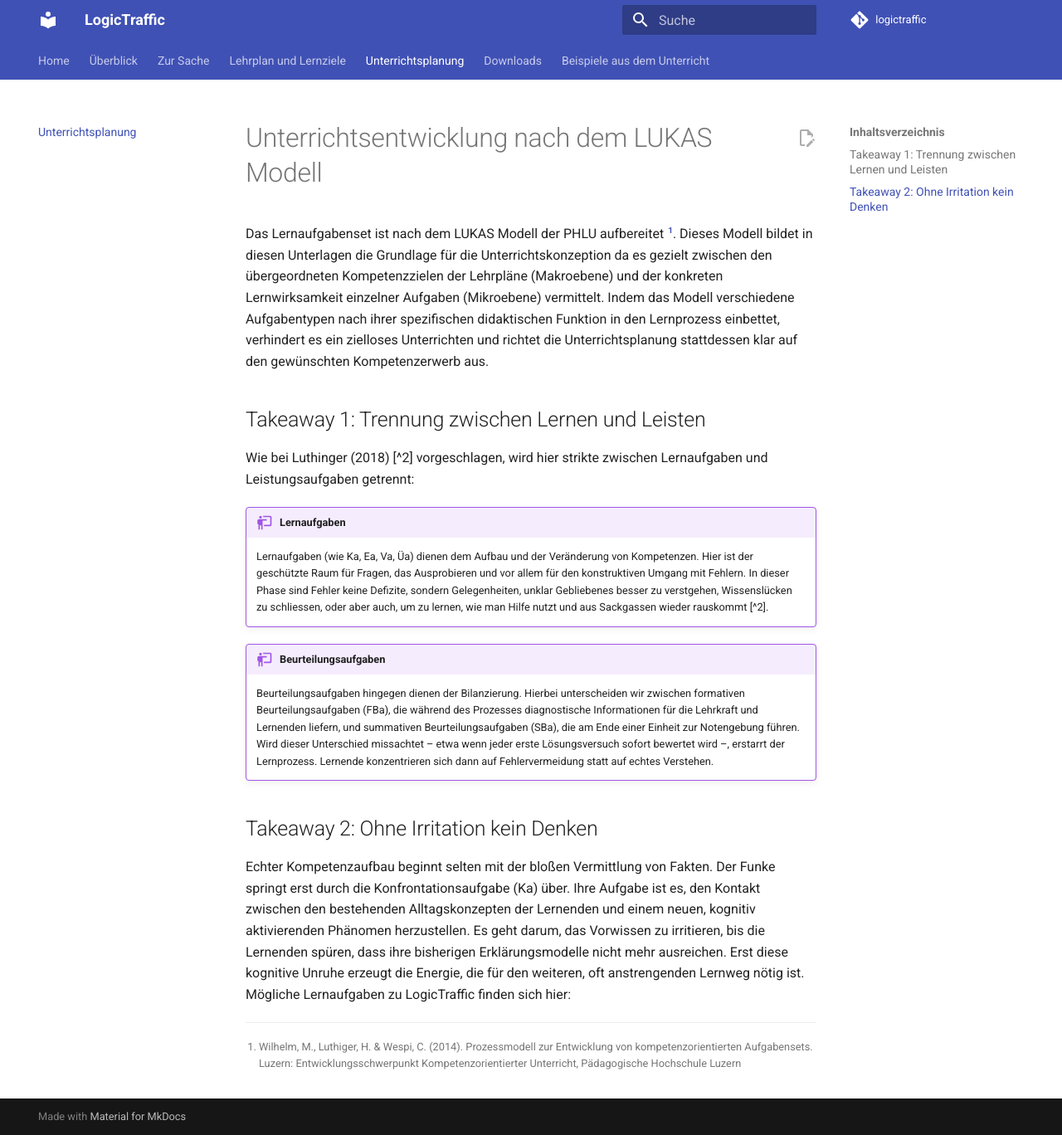
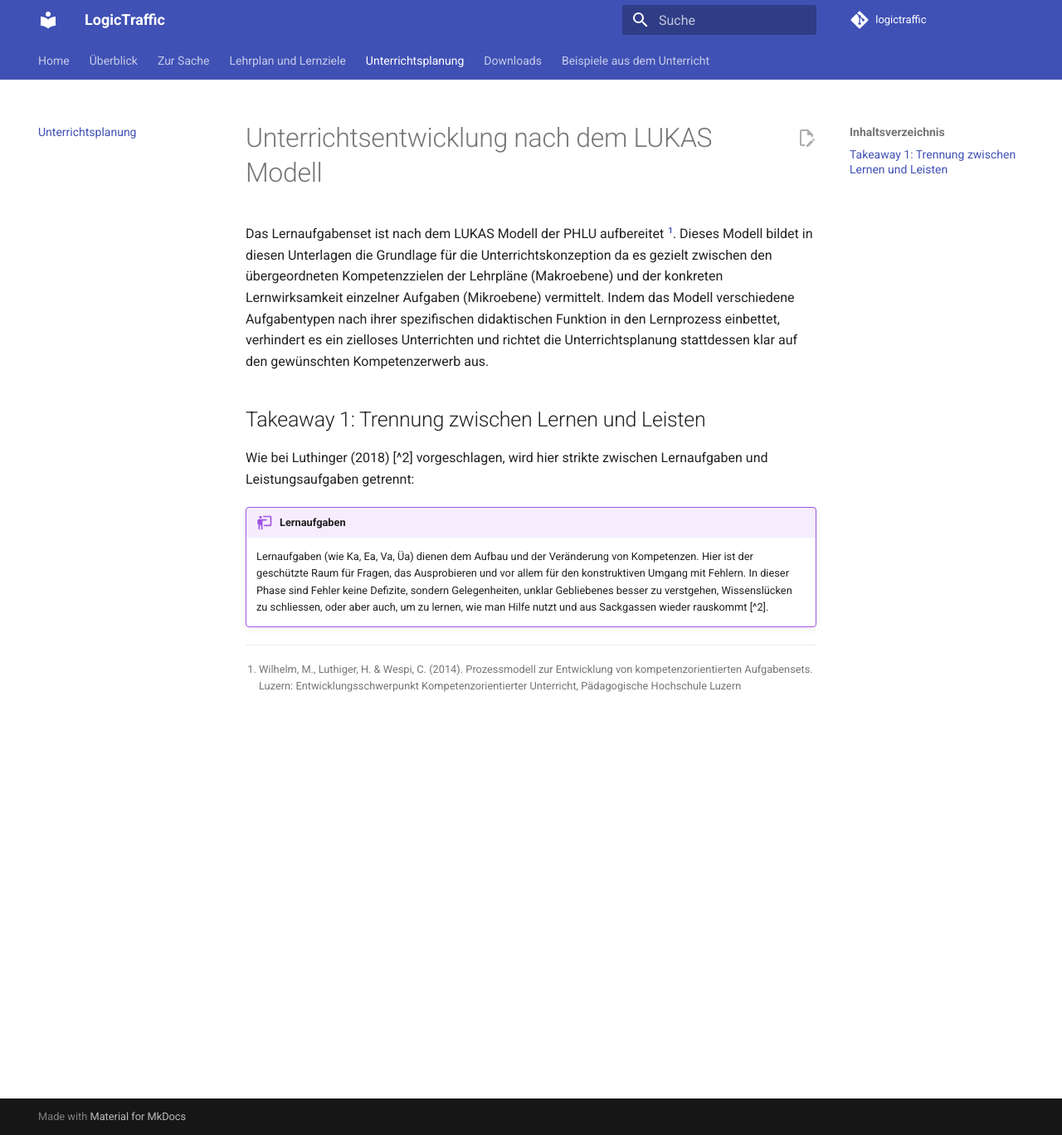
Before and after one commit to salomegolden/logictraffic, an MkDocs documentation site: the page built from docs/lessons.md, in a window 1280 px wide and 1368 px high. Shown: the whole window at 83% size. Built offline with MkDocs 1.6.1 and Material for MkDocs 9.7.7, drawn with Linux system fonts in a browser that asks for light colours; comment, search, counter and statistics services are not loaded.

Commit message:
Update lessons.md

```diff
--- a/docs/lessons.md
+++ b/docs/lessons.md
@@ -6,10 +6,6 @@ Wie bei Luthinger (2018) [^2] vorgeschlagen, wird hier strikte zwischen Lernaufg
 !!! teacher "Lernaufgaben"
     Lernaufgaben (wie Ka, Ea, Va, Üa) dienen dem Aufbau und der Veränderung von Kompetenzen. Hier ist der geschützte Raum für Fragen, das Ausprobieren und vor allem für den konstruktiven Umgang mit Fehlern. In dieser Phase sind Fehler keine Defizite, sondern Gelegenheiten, unklar Gebliebenes besser zu verstgehen, Wissenslücken zu schliessen, oder aber auch, um zu lernen, wie man Hilfe nutzt und aus Sackgassen wieder rauskommt [^2].
 
-!!! teacher "Beurteilungsaufgaben"
-    Beurteilungsaufgaben hingegen dienen der Bilanzierung. Hierbei unterscheiden wir zwischen formativen Beurteilungsaufgaben (FBa), die während des Prozesses diagnostische Informationen für die Lehrkraft und Lernenden liefern, und summativen Beurteilungsaufgaben (SBa), die am Ende einer Einheit zur Notengebung führen. Wird dieser Unterschied missachtet – etwa wenn jeder erste Lösungsversuch sofort bewertet wird –, erstarrt der Lernprozess. Lernende konzentrieren sich dann auf Fehlervermeidung statt auf echtes Verstehen.
 
-## Takeaway 2: Ohne Irritation kein Denken
-Echter Kompetenzaufbau beginnt selten mit der bloßen Vermittlung von Fakten. Der Funke springt erst durch die Konfrontationsaufgabe (Ka) über. Ihre Aufgabe ist es, den Kontakt zwischen den bestehenden Alltagskonzepten der Lernenden und einem neuen, kognitiv aktivierenden Phänomen herzustellen. Es geht darum, das Vorwissen zu irritieren, bis die Lernenden spüren, dass ihre bisherigen Erklärungsmodelle nicht mehr ausreichen. Erst diese kognitive Unruhe erzeugt die Energie, die für den weiteren, oft anstrengenden Lernweg nötig ist. Mögliche Lernaufgaben zu LogicTraffic finden sich hier:
 
 [^1]: Wilhelm, M., Luthiger, H. & Wespi, C. (2014). Prozessmodell zur Entwicklung von kompetenzorientierten Aufgabensets. Luzern: Entwicklungsschwerpunkt Kompetenzorientierter Unterricht, Pädagogische Hochschule Luzern
```
